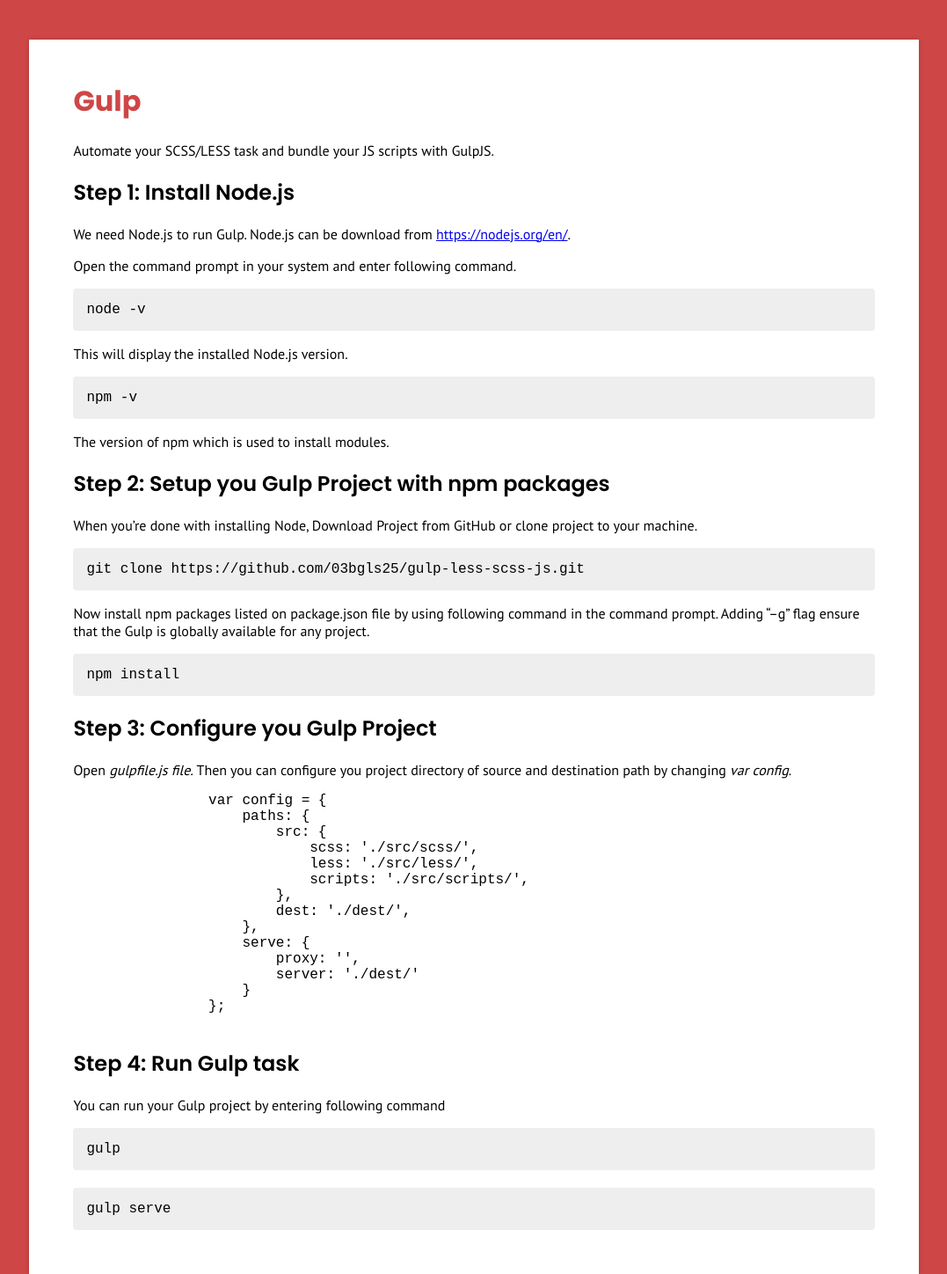
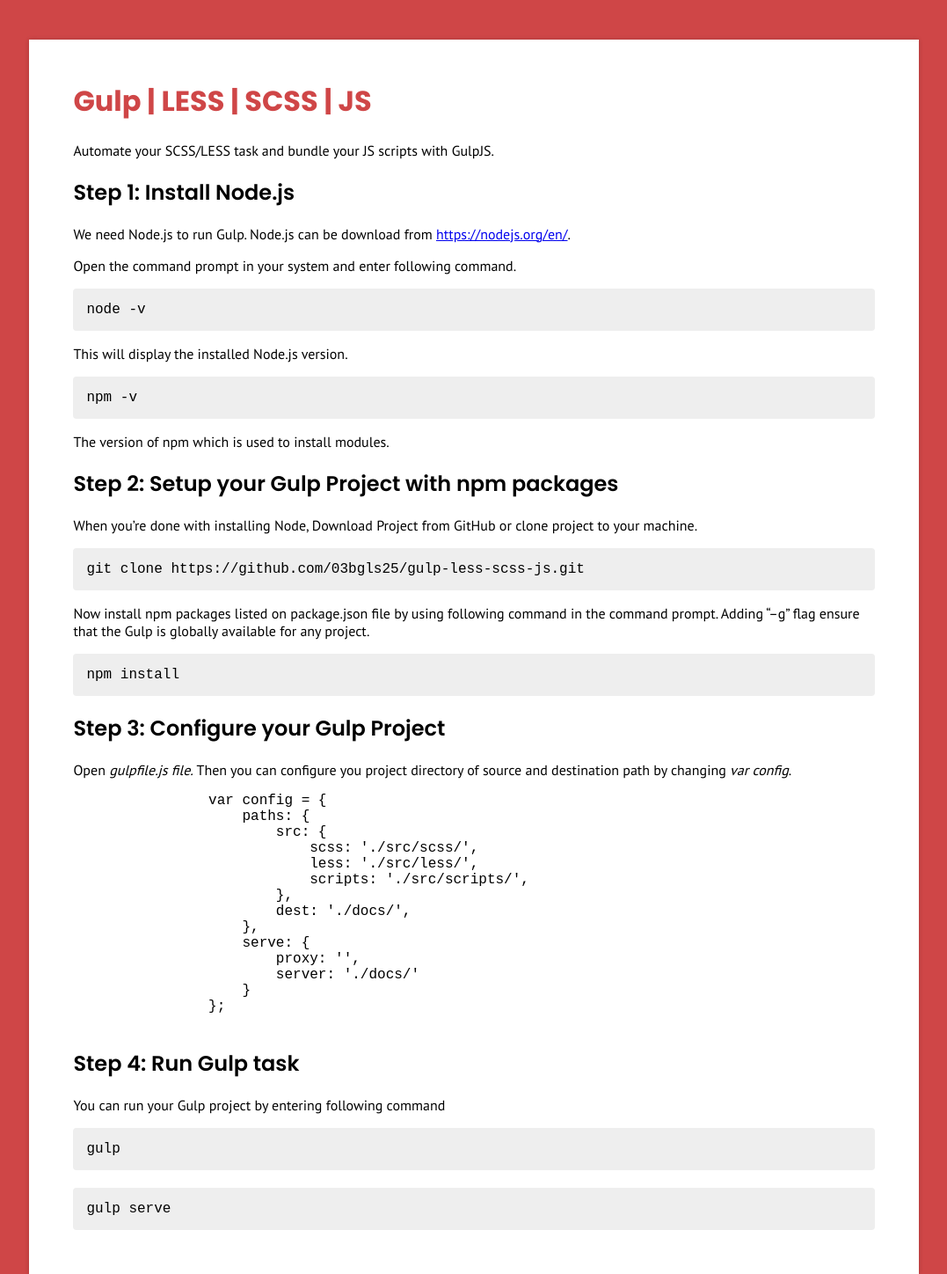
Before and after one commit to 03bgls25/gulp-less-scss-js, a website: page docs/index.html in a window 1280 px wide. Shown: the top 1448 px of the page at 88% size, without its empty margins (101-1178 px from the left). Drawn offline with Linux system fonts and the light colour scheme.

Commit message:
added document on README

```diff
--- a/docs/index.html
+++ b/docs/index.html
@@ -3,7 +3,7 @@
 <head>
     <meta charset="utf-8" />
     <meta http-equiv="X-UA-Compatible" content="IE=edge">
-    <title>Gulp</title>
+    <title>Gulp | LESS | SCSS | JS</title>
     <meta name="viewport" content="width=device-width, initial-scale=1">
     <link href="https://fonts.googleapis.com/css?family=PT+Sans:400,700|Poppins:300,400,600,700,800" rel="stylesheet">
     <link rel="stylesheet" type="text/css" media="screen" href="css/less.css" />
@@ -14,7 +14,7 @@
 <body>
     <div class="container">
         <h1>
-            Gulp
+            Gulp | LESS | SCSS | JS
         </h1>
         <p>
             Automate your SCSS/LESS task and bundle your JS scripts with GulpJS.
@@ -38,7 +38,7 @@
         <p>
             The version of npm which is used to install modules.
         </p>
-        <h2>Step 2:  Setup you Gulp Project with npm packages</h2>
+        <h2>Step 2:  Setup your Gulp Project with npm packages</h2>
         <p>
             When you’re done with installing Node, Download Project from GitHub or clone project to your machine.
         </p>
@@ -51,7 +51,7 @@
         <code>
             npm install
         </code>
-        <h2>Step 3: Configure you Gulp Project</h2>
+        <h2>Step 3: Configure your Gulp Project</h2>
         <p>
             Open <em>gulpfile.js file.</em> Then you can configure you project directory of source and destination path by changing <em>var config</em>.
             <pre>
@@ -62,11 +62,11 @@
                             less: './src/less/',
                             scripts: './src/scripts/',
                         },
-                        dest: './dest/',
+                        dest: './docs/',
                     },
                     serve: {
                         proxy: '',
-                        server: './dest/'
+                        server: './docs/'
                     }
                 };
             </pre>
```
Also changed, not shown: README.md.
